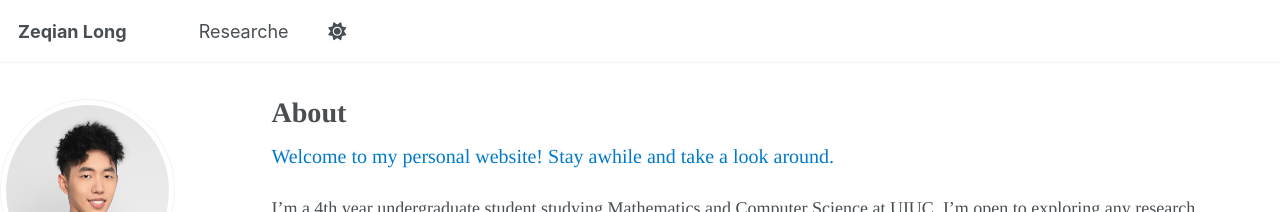
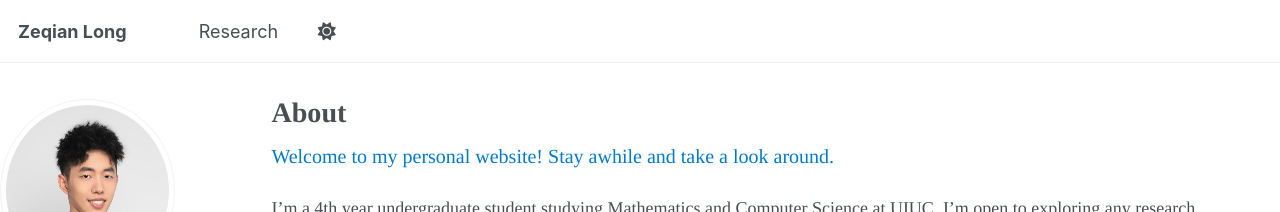
Before and after one commit to Zeqian-Long/Zeqian-Long.github.io, a Jekyll site: the page built from _pages/about.md, in a window 1280 px wide. Shown: the top 212 px of the page. Built offline with Jekyll 4.4.1, drawn with Linux system fonts in a browser that asks for light colours; some web fonts are replaced; a script that is not in the unit is left out.

Commit message:
adjust link

```diff
--- a/_data/navigation.yml
+++ b/_data/navigation.yml
@@ -8,7 +8,7 @@
 #      Markdown formatted page while the second is generated using JSON.
 
 main:
-  - title: "Researche"
+  - title: "Research"
     url: /publications/
 
   # - title: "Talks"
```
